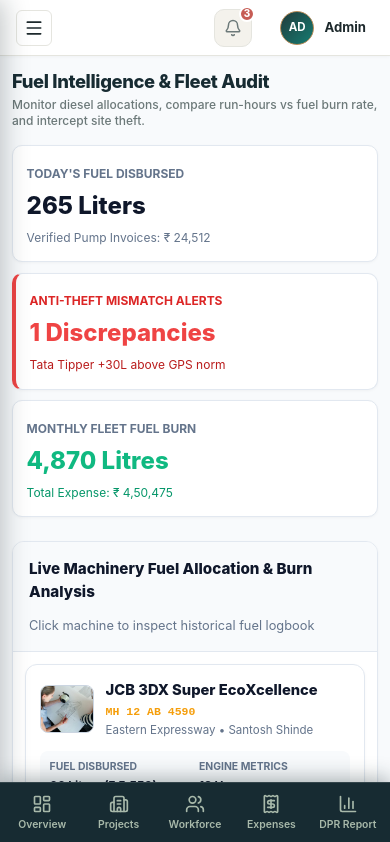
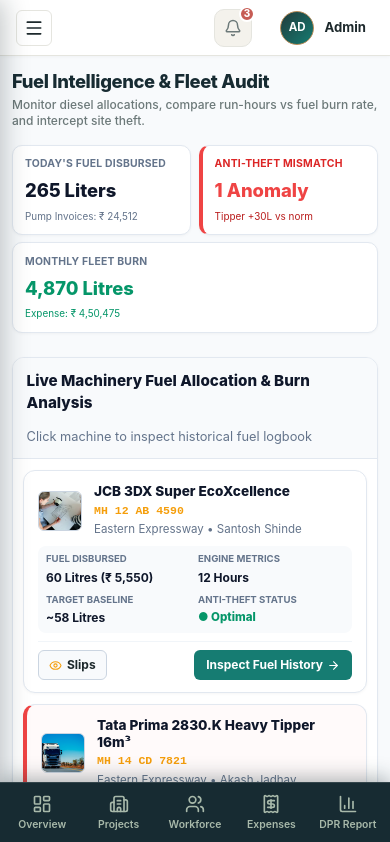
Before and after one commit to dawarepunam/structiva-admin, a Next.js app: page /admin/fuel in a window 390 px wide. Shown: the top 842 px of the page. Built offline with nearby package versions, Linux system fonts and the light colour scheme.

Commit message:
fix(fuel): arrange mobile KPI cards in compact 2-column grid instead of vertical stack

```diff
--- a/src/components/admin/fuel/FuelAuditTable.module.css
+++ b/src/components/admin/fuel/FuelAuditTable.module.css
@@ -16,8 +16,63 @@
   background: #ffffff;
   border: 1px solid #e2e8f0;
   border-radius: 12px;
-  padding: 1.25rem;
+  padding: 1.15rem 1.25rem;
   box-shadow: 0 1px 3px rgba(0, 0, 0, 0.04);
+  display: flex;
+  flex-direction: column;
+  justify-content: space-between;
+}
+
+.kpiLabel {
+  font-size: 0.75rem;
+  font-weight: 700;
+  color: #64748b;
+  text-transform: uppercase;
+  letter-spacing: 0.02em;
+}
+
+.kpiLabelAlert {
+  font-size: 0.75rem;
+  font-weight: 700;
+  color: #dc2626;
+  text-transform: uppercase;
+  letter-spacing: 0.02em;
+}
+
+.kpiValue {
+  font-size: 1.5rem;
+  font-weight: 800;
+  color: #0f172a;
+  margin: 4px 0 2px 0;
+}
+
+.kpiValueAlert {
+  font-size: 1.5rem;
+  font-weight: 800;
+  color: #ef4444;
+  margin: 4px 0 2px 0;
+}
+
+.kpiValueGreen {
+  font-size: 1.5rem;
+  font-weight: 800;
+  color: #059669;
+  margin: 4px 0 2px 0;
+}
+
+.kpiSub {
+  font-size: 0.75rem;
+  color: #64748b;
+}
+
+.kpiSubAlert {
+  font-size: 0.75rem;
+  color: #b91c1c;
+}
+
+.kpiSubGreen {
+  font-size: 0.75rem;
+  color: #059669;
 }
 
 .alertCard {
@@ -283,17 +338,37 @@
 @media (max-width: 768px) {
   .kpiRow {
     grid-template-columns: repeat(2, 1fr) !important;
-    gap: 0.65rem;
+    gap: 0.5rem;
   }
 
   .kpiCard {
-    padding: 0.85rem;
+    padding: 0.65rem 0.75rem;
     border-radius: 10px;
     box-sizing: border-box;
+    gap: 0.2rem;
+  }
+
+  .kpiLabel, .kpiLabelAlert {
+    font-size: 0.65rem;
+    white-space: nowrap;
+    overflow: hidden;
+    text-overflow: ellipsis;
+  }
+
+  .kpiValue, .kpiValueAlert, .kpiValueGreen {
+    font-size: 1.15rem;
+    margin: 2px 0 1px 0;
+  }
+
+  .kpiSub, .kpiSubAlert, .kpiSubGreen {
+    font-size: 0.62rem;
+    white-space: nowrap;
+    overflow: hidden;
+    text-overflow: ellipsis;
   }
 
   .panelHeader {
-    padding: 1rem;
+    padding: 0.75rem 0.85rem;
     flex-direction: column;
     align-items: flex-start;
   }
@@ -305,10 +380,43 @@
   .mobileCardList {
     display: flex;
     flex-direction: column;
-    gap: 0.75rem;
-    padding: 0.75rem;
+    gap: 0.65rem;
+    padding: 0.65rem;
     box-sizing: border-box;
     width: 100%;
+  }
+
+  .mobileFuelCard {
+    padding: 0.75rem 0.85rem;
+    gap: 0.5rem;
+  }
+
+  .mobileVehicleThumb {
+    width: 44px;
+    height: 40px;
+    border-radius: 6px;
+  }
+
+  .mobileVehicleName {
+    font-size: 0.85rem;
+    white-space: normal !important;
+    word-break: break-word;
+    overflow-wrap: break-word;
+    line-height: 1.25;
+  }
+
+  .mobileStatsGrid {
+    padding: 6px 8px;
+    gap: 6px;
+    font-size: 0.72rem;
+  }
+
+  .mobileStatLabel {
+    font-size: 0.6rem;
+  }
+
+  .mobileStatVal {
+    font-size: 0.75rem;
   }
 
   .modalOverlay {
@@ -346,13 +454,17 @@
 
 @media (max-width: 480px) {
   .kpiRow {
-    grid-template-columns: 1fr !important;
+    grid-template-columns: repeat(2, 1fr) !important;
+    gap: 0.45rem;
   }
+
+  /* Make third odd card take full width if 3 cards, or neat 2 cols */
+  .kpiRow > div:last-child:nth-child(odd) {
+    grid-column: span 2;
+  }
+
   .mobileCardFooter {
     flex-direction: row;
     gap: 8px;
   }
-  .mobileFuelCard {
-    padding: 0.85rem;
-  }
 }
--- a/src/components/admin/fuel/FuelAuditTable.tsx
+++ b/src/components/admin/fuel/FuelAuditTable.tsx
@@ -132,23 +132,23 @@ export default function FuelAuditTable() {
       {/* High-Level Fuel Telematics KPIs */}
       <div className={styles.kpiRow}>
         <div className={styles.kpiCard}>
-          <span style={{ fontSize: '0.75rem', fontWeight: 700, color: '#64748b', textTransform: 'uppercase' }}>Today's Fuel Disbursed</span>
-          <div style={{ fontSize: '1.5rem', fontWeight: 800, color: '#0f172a', marginTop: 4 }}>265 Liters</div>
-          <span style={{ fontSize: '0.75rem', color: '#64748b' }}>Verified Pump Invoices: ₹ 24,512</span>
+          <span className={styles.kpiLabel}>Today's Fuel Disbursed</span>
+          <div className={styles.kpiValue}>265 Liters</div>
+          <span className={styles.kpiSub}>Pump Invoices: ₹ 24,512</span>
         </div>
 
         <div className={`${styles.kpiCard} ${styles.alertCard}`}>
-          <span style={{ fontSize: '0.75rem', fontWeight: 700, color: '#dc2626', textTransform: 'uppercase' }}>Anti-Theft Mismatch Alerts</span>
-          <div style={{ fontSize: '1.5rem', fontWeight: 800, color: '#ef4444', marginTop: 4 }}>
-            {audits.filter(a => a.status !== 'Optimal').length} Discrepancies
+          <span className={styles.kpiLabelAlert}>Anti-Theft Mismatch</span>
+          <div className={styles.kpiValueAlert}>
+            {audits.filter(a => a.status !== 'Optimal').length} Anomaly
           </div>
-          <span style={{ fontSize: '0.75rem', color: '#b91c1c' }}>Tata Tipper +30L above GPS norm</span>
+          <span className={styles.kpiSubAlert}>Tipper +30L vs norm</span>
         </div>
 
         <div className={styles.kpiCard}>
-          <span style={{ fontSize: '0.75rem', fontWeight: 700, color: '#64748b', textTransform: 'uppercase' }}>Monthly Fleet Fuel Burn</span>
-          <div style={{ fontSize: '1.5rem', fontWeight: 800, color: '#10b981', marginTop: 4 }}>4,870 Litres</div>
-          <span style={{ fontSize: '0.75rem', color: '#059669' }}>Total Expense: ₹ 4,50,475</span>
+          <span className={styles.kpiLabel}>Monthly Fleet Burn</span>
+          <div className={styles.kpiValueGreen}>4,870 Litres</div>
+          <span className={styles.kpiSubGreen}>Expense: ₹ 4,50,475</span>
         </div>
       </div>
 
```
